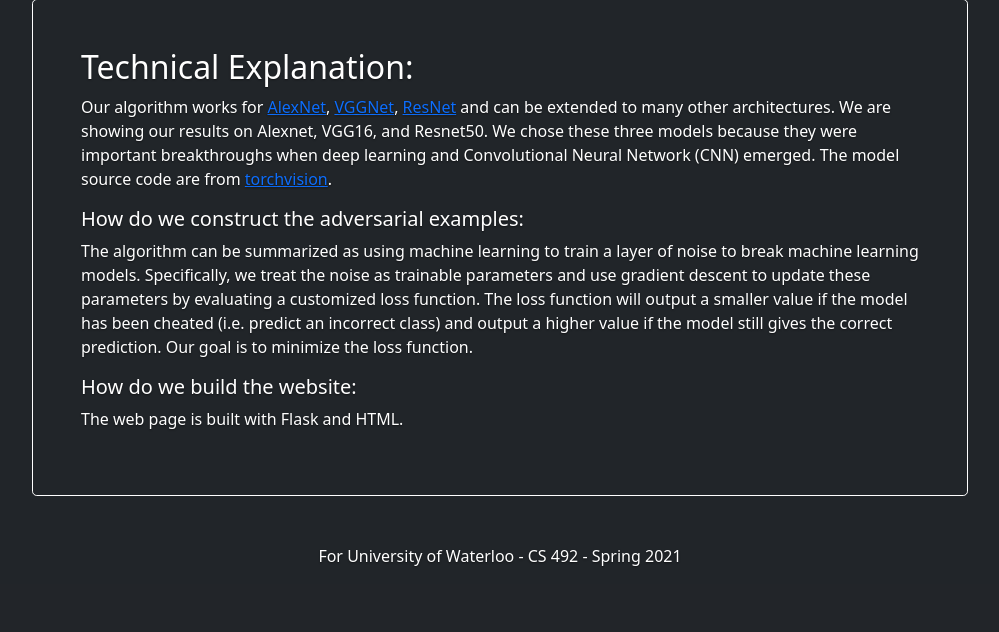
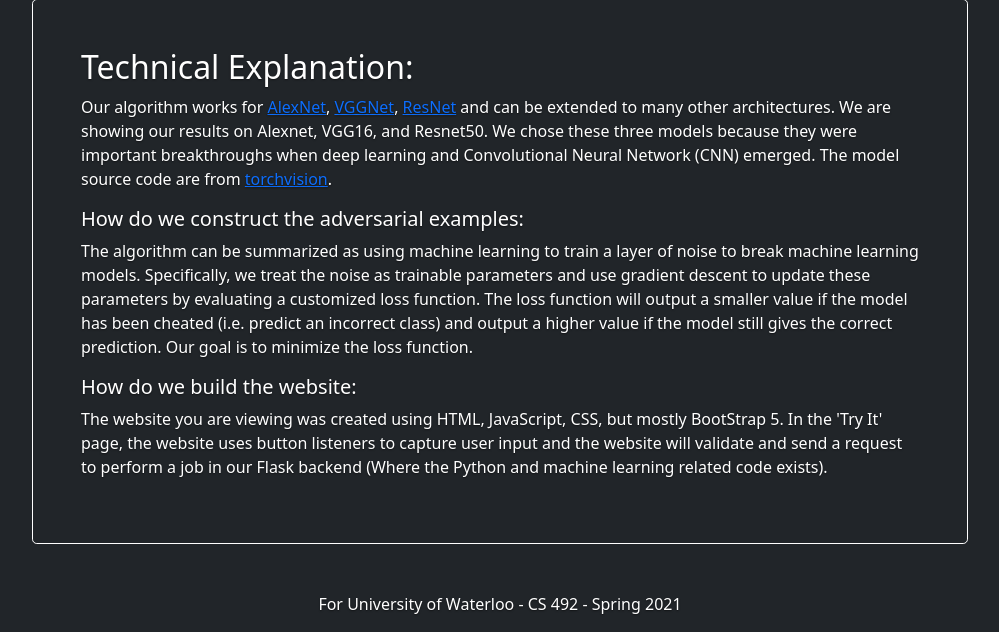
Before and after one commit to fshipy/ai-breaker, a Flask app: page / in a window 1280 px wide. Shown: the part 1410-2042 px from the top of the page, without its empty margins (140-1139 px from the left). Before the commit the page ends 1977 px from the top, so only its background shows below. Run offline with Flask 2, Linux system fonts and the light colour scheme.

Commit message:
Add tech description (#16)
Added website technical description

```diff
--- a/services/templates/index.html
+++ b/services/templates/index.html
@@ -156,7 +156,10 @@
                 </p>
                 <h5 class="text-start">How do we build the website:</h5>
                 <p class="text-start">
-                  The web page is built with Flask and HTML.
+                  The website you are viewing was created using HTML, JavaScript, CSS, but mostly BootStrap 5.
+                  In the 'Try It' page, the website uses button listeners to capture user input and the website
+                  will validate and send a request to perform a job in our Flask backend (Where the Python and
+                  machine learning related code exists).
                 </p>
               </p>
             </div>
```
